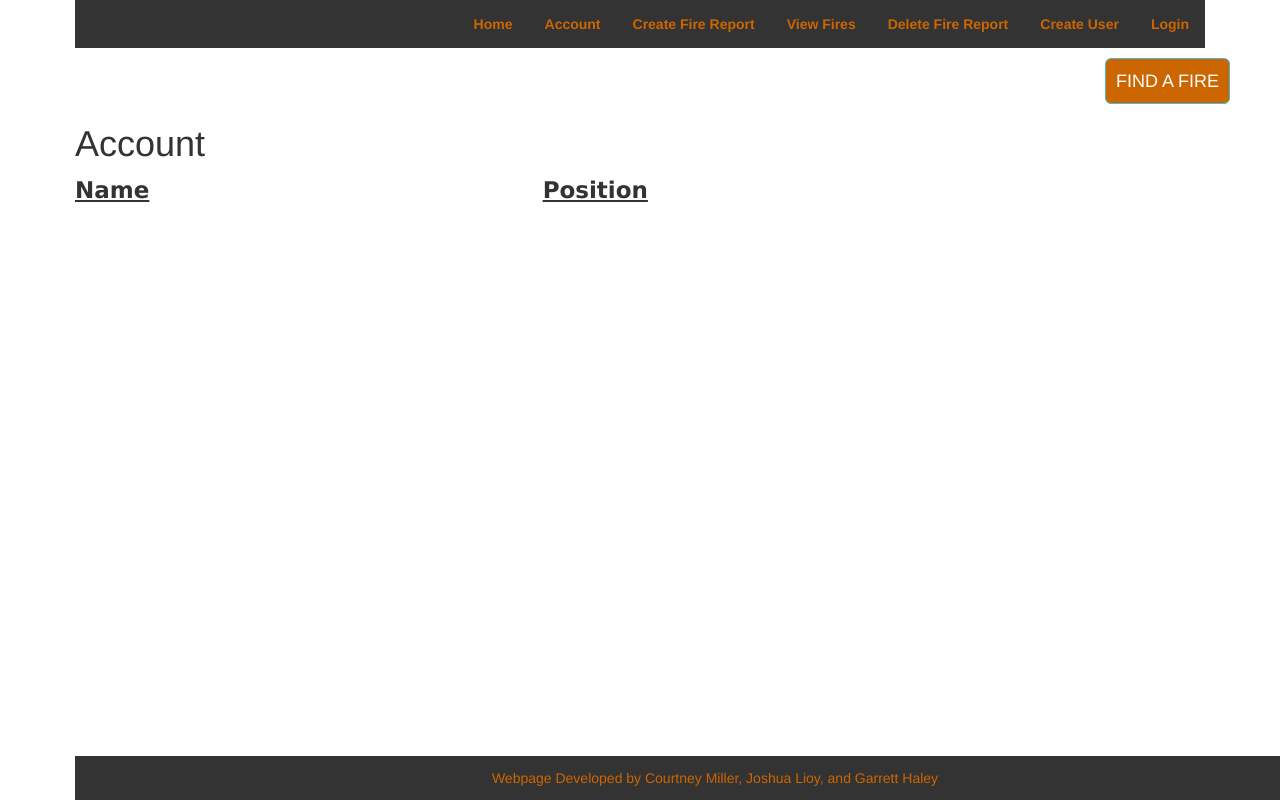
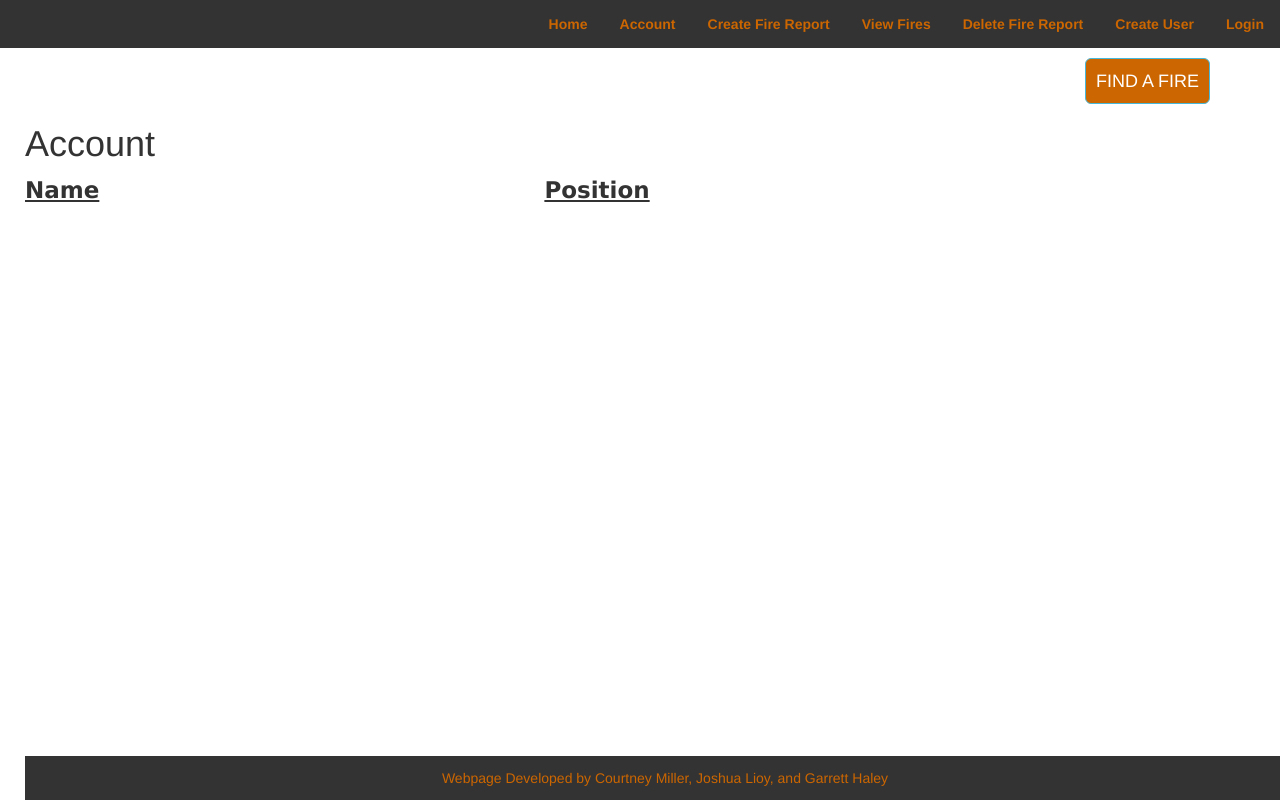
Before and after one commit to jlioy/OSU-CS340-Group4, a PHP site: page /Account.php in a window 1280 px wide; the page is wider, and only the part inside the window is pictured. Run offline with PHP 8.4, Linux system fonts and the light colour scheme; data that the repository does not hold is empty; some libraries are stand-ins or nearby versions.

Commit message:
fixed the css

```diff
--- a/FirefightingWebApplication/css/style.css
+++ b/FirefightingWebApplication/css/style.css
@@ -1,10 +1,6 @@
 body{
-	padding-right: 75px;
-	padding-left: 75px;
 	background-color: #e6e6e6;
 	background-size:cover;
-	margin-left: 125px;
-	margin-right: 125px;
 	width: 100%;
 }
 
@@ -14,11 +10,13 @@
 	text-align: center;
 	font-size: 14px;
 	padding: 12px;
-	/*padding-right: 75px;*/
 	position: absolute;
 	bottom: 0;
 	width: 100%;
-	margin-right: 75px;
+}
+
+.content{
+	padding-left:25px;
 }
 
 h1{
```
